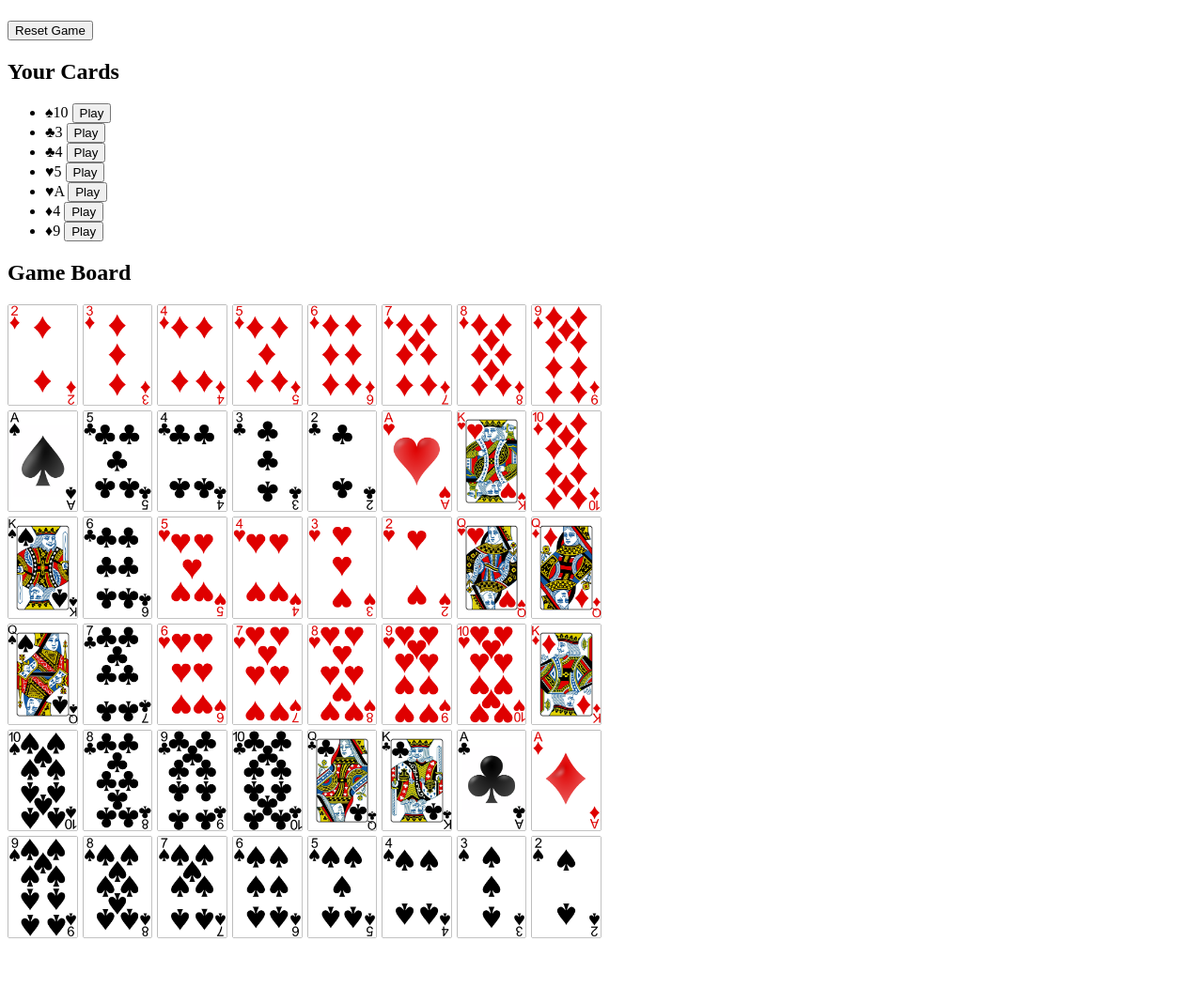
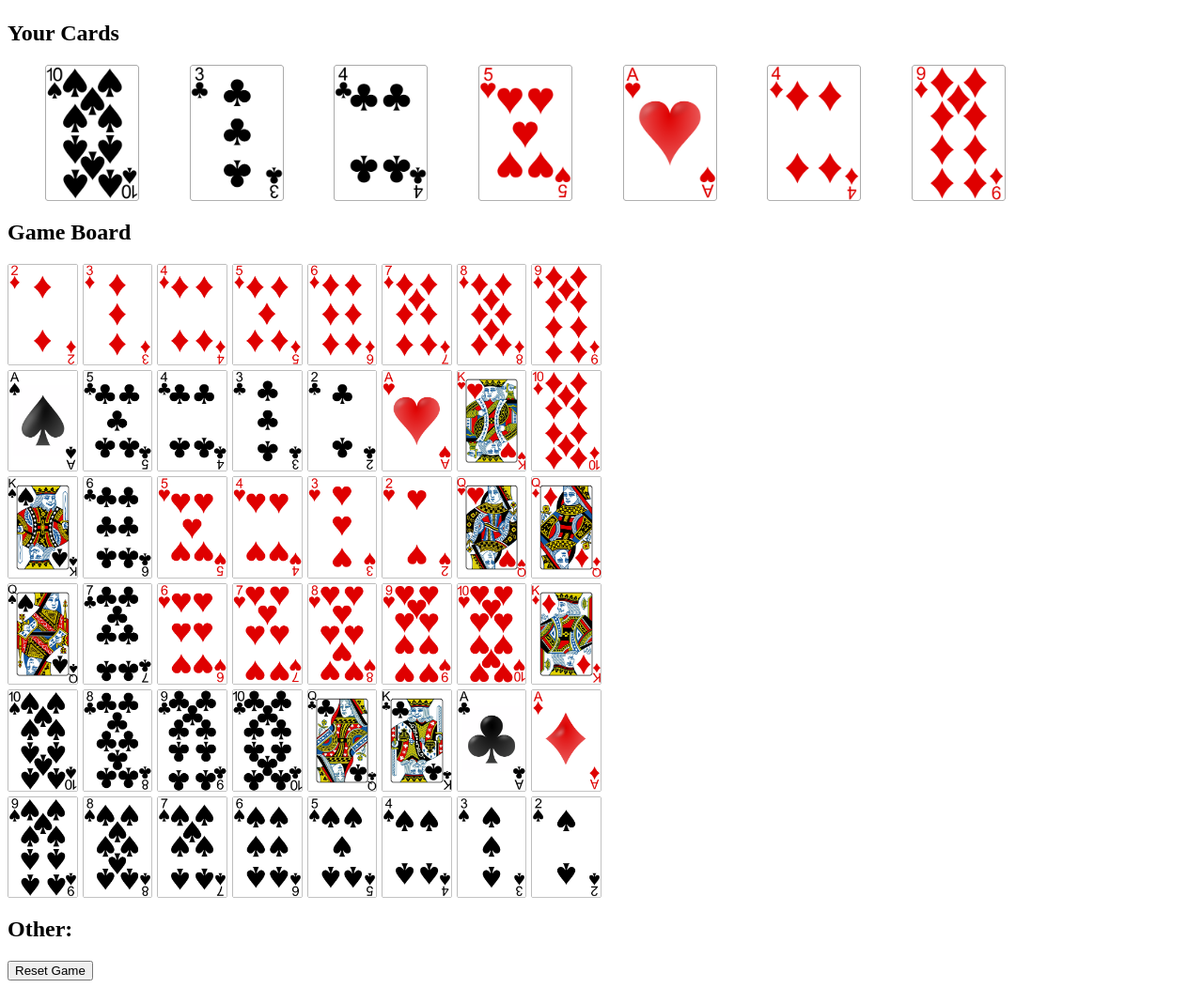
Before and after one commit to sivelud/sequenceHeavyGame, a Flask app: page / in a window 1280 px wide. Shown: the part 58-1110 px from the top of the page at 94% size. Before the commit the page ends 1057 px from the top, so only its background shows below. Run offline with Flask 3, Linux system fonts and the light colour scheme.

Commit message:
alt funker unntat rar bug når kort spilles

```diff
--- a/src/app.py
+++ b/src/app.py
@@ -76,7 +76,7 @@ def get_current_board():
             dot_list.append(str(0))
         else:
             dot_list.append(str(game.board.board_dic[elem]))
-    return jsonify(dot_list)
+    return jsonify(dot_list, CARD_MAP)
 
 
 @app.route('/reset_game', methods=['POST'])
--- a/src/static/script.js
+++ b/src/static/script.js
@@ -1,5 +1,6 @@
 document.addEventListener("DOMContentLoaded", function() {
-    const playerCardList = document.getElementById('card-list');
+    console.log("Script loaded!");
+
     const cardGridElement = document.querySelector('.card-grid');
 
     function updateGameBoard(boardDots) {
@@ -20,26 +21,29 @@ document.addEventListener("DOMContentLoaded", function() {
     }
 
     function updatePlayerCards(cards) {
-        playerCardList.innerHTML = ''; // Clear current cards
+        const clickCardContainers = document.querySelectorAll('.clickCardContainer');
+        clickCardContainers.forEach((container, index) => {
+            const card = cards[index];
+            const img = document.createElement('img');
+            img.src = "{{ url_for('static', filename='cards_png/' + CARD_MAP[card] + '.png') }}";
+            img.alt = card;
+            img.id = "clickImage";
+            img.className = "clickImage";
 
-        cards.forEach(card => {
-            const li = document.createElement('li');
-            li.textContent = card;
+            // Clear current image and append new one
+            container.innerHTML = '';
+            container.appendChild(img);
 
-            const button = document.createElement('button');
-            button.textContent = 'Play';
-            button.className = 'play-card-btn';
-            button.dataset.card = card;
-            button.onclick = function() {
+            img.addEventListener('click', function() {
+                console.log("Card clicked:", card);
                 playCard(card);
-            };
-
-            li.appendChild(button);
-            playerCardList.appendChild(li);
+            });
         });
     }
 
     function playCard(card) {
+        console.log("playCard function called with:", card);
+
         fetch('/play_card', {
             method: 'POST',
             headers: {
@@ -55,6 +59,7 @@ document.addEventListener("DOMContentLoaded", function() {
                 .then(resp => resp.json())
                 .then(boardDots => {
                     updateGameBoard(boardDots);
+                    console.log("updating player cards", data.player_cards)
                     updatePlayerCards(data.player_cards);
                 });
             } else {
@@ -86,11 +91,12 @@ document.addEventListener("DOMContentLoaded", function() {
     // Attach event listener for the reset button
     document.getElementById('reset-btn').addEventListener('click', resetGame);
 
-    // Attach event listeners to play card buttons
-    const cardButtons = document.querySelectorAll('.play-card-btn');
-    cardButtons.forEach(button => {
-        button.addEventListener('click', function() {
-            const card = button.getAttribute('data-card');
+    // Initially set up the click listeners on the cards
+    const cardImages = document.querySelectorAll('.clickImage');
+    cardImages.forEach(img => {
+        const card = img.alt;
+        img.addEventListener('click', function() {
+            console.log("Card clicked:", card);
             playCard(card);
         });
     });
--- a/src/static/style.css
+++ b/src/static/style.css
@@ -10,6 +10,32 @@
     max-width: 100px; /* Adjust based on your desired card width */
     height: auto;
 }
+
+
+.clickCardContainer {
+    width: 100%;
+    display: grid;
+    grid-template-columns: repeat(8, 1fr);
+    gap: 5px;
+}
+
+.clickImage {
+    width: 100%;
+    max-width: 100px;
+    height: auto;
+    transition: transform 0.2s, box-shadow 0.2s; /* Smooth transition for hover effects */
+}
+
+.clickImage:hover {
+    transform: scale(1.1); /* Scales the card slightly when hovered */
+    box-shadow: 0 0 15px rgba(0, 0, 0, 0.3); /* Adds a shadow to create a lifted effect */
+}
+
+
+
+
+
+
 
 
 .yellow-dot {
--- a/src/templates/game.html
+++ b/src/templates/game.html
@@ -15,15 +15,14 @@
 
     <main>
         <section class="player-cards">
-            <button id="reset-btn">Reset Game</button>
             <h2>Your Cards</h2>
             <ul id="card-list">
-                {% for card in player_cards %}
-                <li>
-                    {{ card }}
-                    <button data-card="{{ card }}" class="play-card-btn">Play</button>
-                </li>
-                {% endfor %}
+                <div class="clickCardContainer"> <!-- One Card Container for all cards -->
+                    {% for card in player_cards %}
+                        <img src="{{ url_for('static', filename='cards_png/' + CARD_MAP[card] + '.png') }}" alt="{{ card }}" class="clickImage">
+                    {% endfor %}
+                </div>
+
             </ul>
         </section>
 
@@ -43,6 +42,7 @@
                     </div> <!-- End of Card Container -->
                 {% endfor %}
             </div>
+
         </section>
 
 
@@ -50,14 +50,17 @@
 
 
 
-        <!-- <section class="game-log">
-            <h2>Game Log</h2> -->
 
-            <!-- Your game actions log here -->
 
-        <!-- </section> -->
+        <section class="game-log">
+            <h2>Other:</h2>
+            <button id="reset-btn">Reset Game</button>
+
+
+        </section>
 
     </main>
+
 
     <!-- <footer>
         <p>Travel sequence</p>
```
